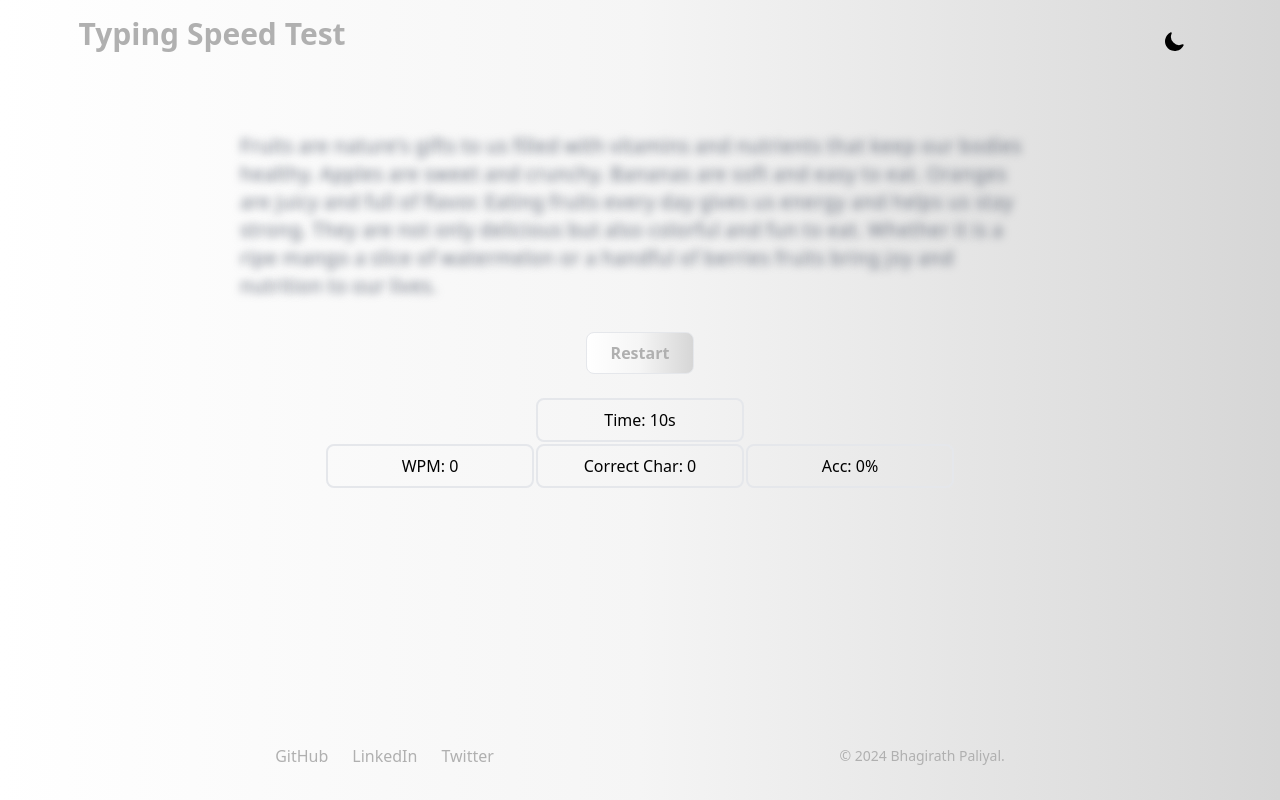
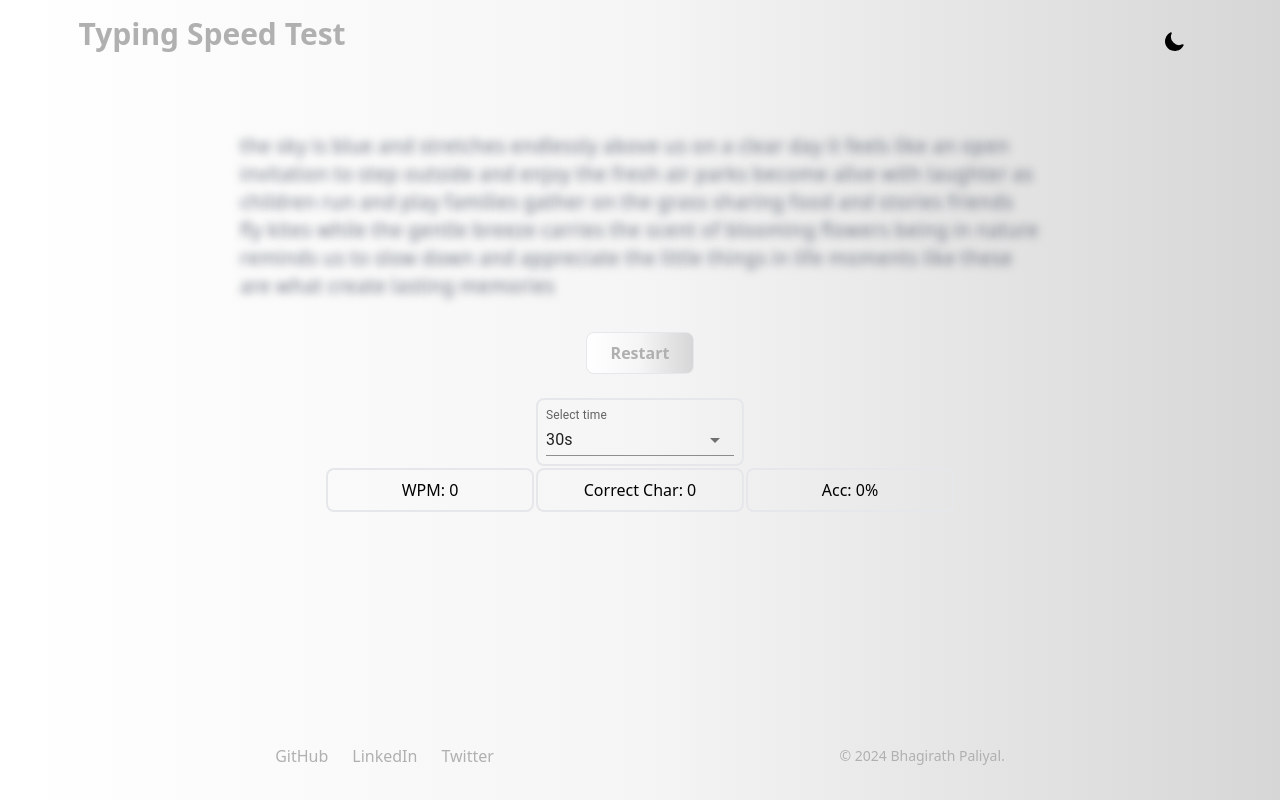
Before and after one commit to bhagirathpaliyal/typingSpeedTest, a React (Vite) app: page / in a window 1280 px wide. Built offline with nearby package versions, Linux system fonts and the light colour scheme.

Commit message:
ui change and added time selector

```diff
--- a/src/App.tsx
+++ b/src/App.tsx
@@ -9,12 +9,13 @@ import Footer from "./components/Footer";
 
 const App = () => {
   const paragraphs = [
-    "The sun rises in the east and fills the world with light and warmth. Each morning the sky glows with beautiful colors and birds sing their cheerful songs. People wake up and start their day full of energy and hope. The flowers bloom and trees sway gently in the breeze. Nature reminds us to keep going and embrace the changes around us. Every sunrise brings new opportunities to grow and explore. Life is a journey where every step matters and every moment is precious.",
-    "Fruits are nature's gifts to us filled with vitamins and nutrients that keep our bodies healthy. Apples are sweet and crunchy. Bananas are soft and easy to eat. Oranges are juicy and full of flavor. Eating fruits every day gives us energy and helps us stay strong. They are not only delicious but also colorful and fun to eat. Whether it is a ripe mango a slice of watermelon or a handful of berries fruits bring joy and nutrition to our lives.",
-   "The sky is blue and stretches endlessly above us. On a clear day it feels like an open invitation to step outside and enjoy the fresh air. Parks become alive with laughter as children run and play. Families gather on the grass sharing food and stories. Friends fly kites while the gentle breeze carries the scent of blooming flowers. Being in nature reminds us to slow down and appreciate the little things in life. Moments like these are what create lasting memories.",
-   "Cats are curious creatures with soft fur and bright eyes. They move quietly and gracefully exploring their surroundings with endless curiosity. They love to chase after strings jump onto high places and hide in cozy spots. Even though they seem independent cats form strong bonds with their owners. They show their love by purring softly and rubbing against your legs. Their playful nature and gentle behavior make them wonderful companions bringing joy to every home they enter.",
-   "Water is essential for all living beings on Earth. It flows in rivers and streams fills lakes and oceans and supports life everywhere. We use water for drinking cooking cleaning and growing food. It keeps us healthy and strong and it is important to protect this valuable resource. Many people in the world do not have enough clean water to drink and it is up to us to save water and prevent pollution. Every small action we take helps to preserve water for the future."
+    "the sun rises in the east and fills the world with light and warmth each morning the sky glows with beautiful colors and birds sing their cheerful songs people wake up and start their day full of energy and hope the flowers bloom and trees sway gently in the breeze nature reminds us to keep going and embrace the changes around us every sunrise brings new opportunities to grow and explore life is a journey where every step matters and every moment is precious",
+    "fruits are nature's gifts to us filled with vitamins and nutrients that keep our bodies healthy apples are sweet and crunchy bananas are soft and easy to eat oranges are juicy and full of flavor eating fruits every day gives us energy and helps us stay strong they are not only delicious but also colorful and fun to eat whether it is a ripe mango a slice of watermelon or a handful of berries fruits bring joy and nutrition to our lives",
+    "the sky is blue and stretches endlessly above us on a clear day it feels like an open invitation to step outside and enjoy the fresh air parks become alive with laughter as children run and play families gather on the grass sharing food and stories friends fly kites while the gentle breeze carries the scent of blooming flowers being in nature reminds us to slow down and appreciate the little things in life moments like these are what create lasting memories",
+    "cats are curious creatures with soft fur and bright eyes they move quietly and gracefully exploring their surroundings with endless curiosity they love to chase after strings jump onto high places and hide in cozy spots even though they seem independent cats form strong bonds with their owners they show their love by purring softly and rubbing against your legs their playful nature and gentle behavior make them wonderful companions bringing joy to every home they enter",
+    "water is essential for all living beings on earth it flows in rivers and streams fills lakes and oceans and supports life everywhere we use water for drinking cooking cleaning and growing food it keeps us healthy and strong and it is important to protect this valuable resource many people in the world do not have enough clean water to drink and it is up to us to save water and prevent pollution every small action we take helps to preserve water for the future"
   ];
+
 
   const [text, setText] = useState<string>("");
   const [textBlur, setTextBlur] = useState(true);
@@ -33,7 +34,8 @@ const App = () => {
       setTypedText("");
       inputRef.current.value = "";
       inputRef.current.disabled = false;
-      setTimeLeft(10);
+      setTimeLeft(60);
+      setTextBlur(false)
 
     }
   };
@@ -55,7 +57,9 @@ const App = () => {
 
   useEffect(() => {
     logPageView();
-    reStart();
+    const randomNumber = Math.floor(Math.random() * paragraphs.length);
+    setText(paragraphs[randomNumber]);
+
   }, []);
 
   useEffect(() => {
@@ -82,6 +86,8 @@ const App = () => {
     }
   }, [timeLeft,typedText]);
 
+
+
   return (
     <div className="flex flex-col items-center justify-center p-4 min-h-screen bg-gradient-to-r from-[#FFFFFF] via-[#F5F5F5] to-[#D6D6D6]  dark:from-[#1E1E1E] dark:via-[#2E2E2E] dark:to-[#3E3E3E]  text-[#000]">
       <Header />
@@ -96,12 +102,14 @@ const App = () => {
         handleClick={handleClick}
       />
 
+
       <RestartButton reStart={reStart} />
       <Stats
         wordsTyped={wordsTyped}
         correctChars={correctChars}
         accuracy={accuracy}
         timeLeft={timeLeft}
+        setTimeLeft={setTimeLeft}
       />
       </div>
 
--- a/src/components/Stats.tsx
+++ b/src/components/Stats.tsx
@@ -1,13 +1,30 @@
-import React from "react";
+import { FormControl, InputLabel, NativeSelect } from "@mui/material";
+import React, { Dispatch, SetStateAction, useState } from "react";
 
 interface StatsProps {
   wordsTyped: number;
   correctChars: number;
   accuracy: number;
   timeLeft: number;
+  setTimeLeft: Dispatch<SetStateAction<number>>;
 }
 
-const Stats : React.FC<StatsProps> = ({ wordsTyped, correctChars, accuracy, timeLeft }) => (
+const Stats: React.FC<StatsProps> = ({
+  wordsTyped,
+  correctChars,
+  accuracy,
+  timeLeft,
+  setTimeLeft,
+}) => {
+  const [timeDropDownVisible, setTimeDropDownVisible] = useState(true);
+
+  const handleTimeChange = (event: React.ChangeEvent<HTMLSelectElement>) => {
+    const selectedTime = parseInt(event.target.value);
+    setTimeLeft(selectedTime);
+    setTimeDropDownVisible(false);
+  };
+
+  return (
     <div className="flex flex-wrap-reverse gap-[2px] justify-center mt-6 w-full md:w-2/3 space-y-2 md:space-y-0 dark:text-[#fff] text-[#000]">
       <div className="w-full md:w-1/4 flex justify-center items-center p-2 border-2 dark:border rounded-lg">
         WPM: {wordsTyped}
@@ -19,9 +36,30 @@ const Stats : React.FC<StatsProps> = ({ wordsTyped, correctChars, accuracy, time
         Acc: {accuracy}%
       </div>
       <div className="w-full md:w-1/4 flex justify-center items-center p-2 border-2 dark:border rounded-lg">
-        Time: {timeLeft}s
+        {timeDropDownVisible ? (
+          <FormControl fullWidth>
+            <InputLabel variant="standard" htmlFor="time-select">
+              Select time
+            </InputLabel>
+            <NativeSelect
+              defaultValue={30}
+              onChange={handleTimeChange}
+              inputProps={{
+                name: "time",
+                id: "time-select",
+              }}
+            >
+              <option value={15}>15s</option>
+              <option value={30}>30s</option>
+              <option value={60}>60s</option>
+            </NativeSelect>
+          </FormControl>
+        ) : (
+          <div>Time: {timeLeft}s</div>
+        )}
       </div>
     </div>
   );
+};
 
 export default Stats;
--- a/src/components/TypingBox.tsx
+++ b/src/components/TypingBox.tsx
@@ -1,4 +1,6 @@
-import React, { RefObject, useState } from "react";
+import React, { RefObject, useRef } from "react";
+import clickSound from "../assets/typingSoundEffect.mp3"; // Import your sound file
+
 interface TypingBoxProps {
   text: string;
   textBlur: boolean;
@@ -8,32 +10,47 @@ interface TypingBoxProps {
   handleClick: () => void;
 }
 
-const TypingBox :React.FC<TypingBoxProps> = ({ text, textBlur, typedText, setTypedText, inputRef, handleClick }) =>{
+const TypingBox: React.FC<TypingBoxProps> = ({
+  text,
+  textBlur,
+  typedText,
+  setTypedText,
+  inputRef,
+  handleClick,
+}) => {
+  const soundRef = useRef(new Audio(clickSound));
 
 
   const handleKeyPress = (event: React.KeyboardEvent<HTMLInputElement>) => {
-    if(event.key=='Enter') {
-      handleClick()
+    if (event.key === "Enter") {
+      handleClick();
+    } else {
+      soundRef.current.currentTime = 0;
+      soundRef.current.play().catch((err) => console.error("Sound Error:", err));
     }
   };
+
   return (
     <>
+
       <input
         type="text"
         onKeyDown={handleKeyPress}
         ref={inputRef}
-
         className="opacity-0"
         value={typedText}
         onChange={(e) => setTypedText(e.target.value)}
       />
+
+
       <div
-      className={`hover:bg-gradient-to-r from-[#FFFFFF] via-[#F5F5F5] to-[#D6D6D6]
-          hover:dark:from-[#1E1E1E] dark:via-[#2E2E2E] dark:to-[#3E3E3E] text-black rounded-lg p-4 w-full md:w-2/3 text-xl leading-7 mt-6`}
+        className="hover:bg-gradient-to-r from-white via-gray-200 to-gray-300
+          hover:dark:from-gray-900 dark:via-gray-800 dark:to-gray-700
+          text-black rounded-lg p-4 w-full md:w-2/3 text-xl leading-7 mt-6 cursor-pointer"
         onClick={handleClick}
       >
         <div>
-        {text.split("").map((char:any, i:any) => (
+          {text.split("").map((char, i) => (
             <span
               key={i}
               className={`transition-all duration-200 ${
@@ -52,6 +69,7 @@ const TypingBox :React.FC<TypingBoxProps> = ({ text, textBlur, typedText, setTyp
         </div>
       </div>
     </>
-)};
+  );
+};
 
 export default TypingBox;
```
Also changed, not shown: 1 other file (tests, documents, lock files or other folders). Lines whose indentation alone changed are shown as unchanged.
